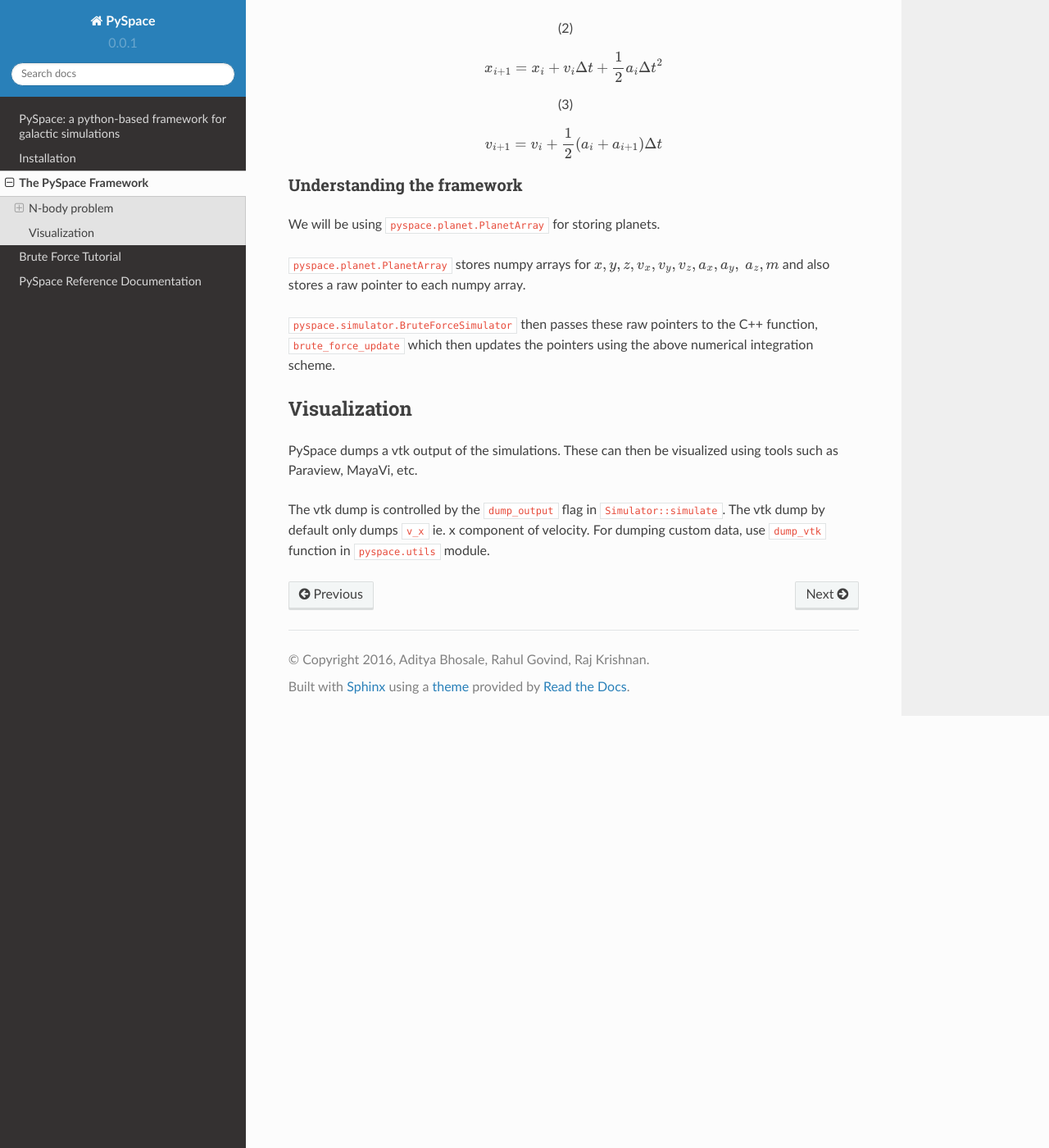
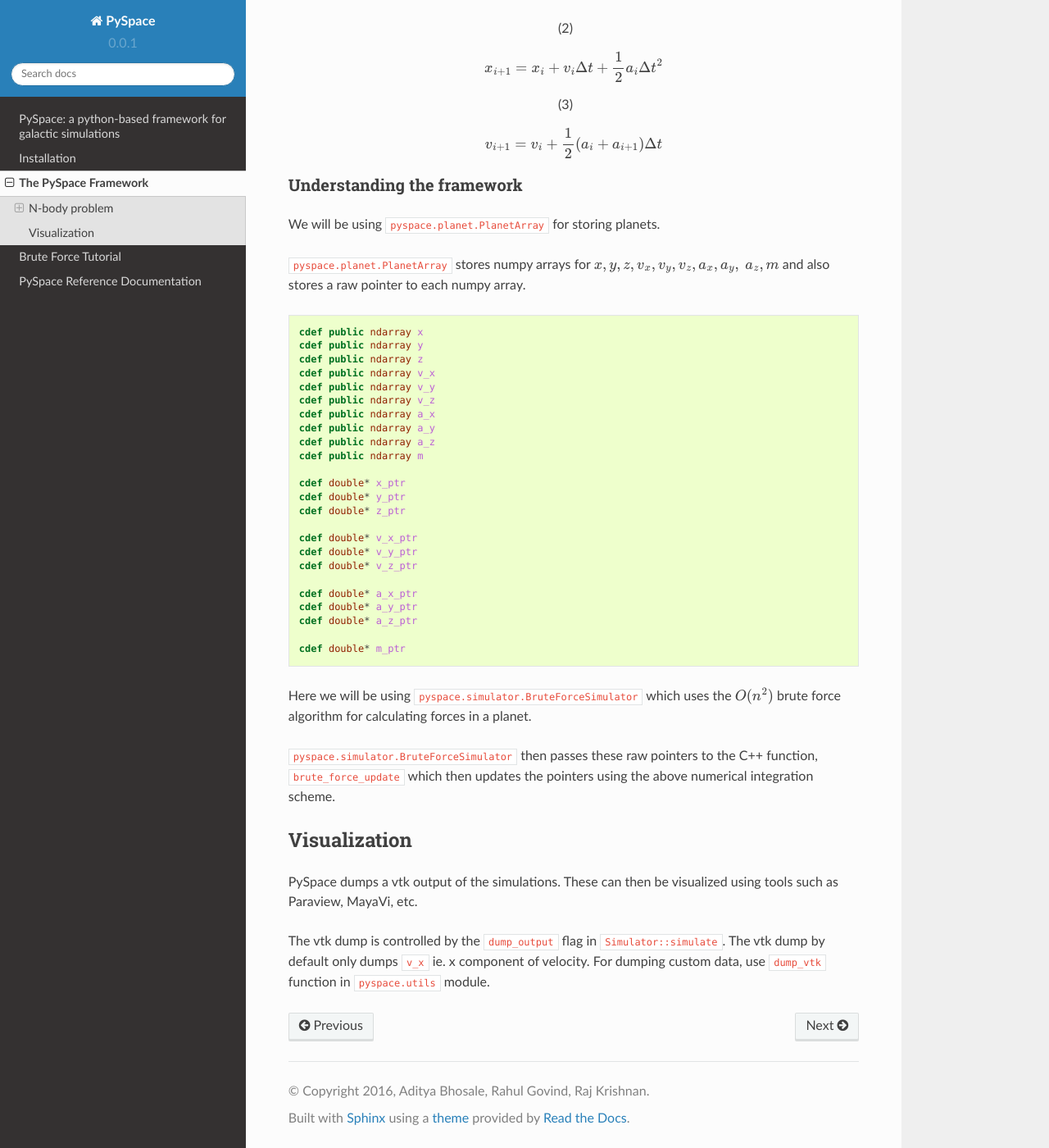
Before and after one commit to john-veillette/pyspace, a Sphinx documentation site: the page built from docs/source/design/framework.rst, in a window 1280 px wide and 1400 px high, scrolled down 627 px. Shown: the whole window at 82% size. Built offline with Sphinx 7.4.7 and the Read the Docs theme 2.0.0, drawn with Linux system fonts in a browser that asks for light colours.

Commit message:
[DOCS] Update framework docs

```diff
--- a/docs/source/design/framework.rst
+++ b/docs/source/design/framework.rst
@@ -43,11 +43,41 @@ Understanding the framework
 
 We will be using ``pyspace.planet.PlanetArray`` for storing planets.
 
-``pyspace.planet.PlanetArray`` stores numpy arrays for :math:`x, y, z, v_x, v_y, v_z, a_x, a_y, \
+``pyspace.planet.PlanetArray`` stores numpy arrays for :math:`x, y, z, v_x, v_y, v_z, a_x, a_y,\
 a_z, m` and also stores a raw pointer to each numpy array.
 
-``pyspace.simulator.BruteForceSimulator`` then passes these raw pointers to the C++ function,
-``brute_force_update`` which then updates the pointers using the above numerical integration
+.. code-block:: cython
+
+    cdef public ndarray x
+    cdef public ndarray y
+    cdef public ndarray z
+    cdef public ndarray v_x
+    cdef public ndarray v_y
+    cdef public ndarray v_z
+    cdef public ndarray a_x
+    cdef public ndarray a_y
+    cdef public ndarray a_z
+    cdef public ndarray m
+
+    cdef double* x_ptr
+    cdef double* y_ptr
+    cdef double* z_ptr
+
+    cdef double* v_x_ptr
+    cdef double* v_y_ptr
+    cdef double* v_z_ptr
+
+    cdef double* a_x_ptr
+    cdef double* a_y_ptr
+    cdef double* a_z_ptr
+
+    cdef double* m_ptr
+
+
+Here we will be using ``pyspace.simulator.BruteForceSimulator`` which uses
+the :math:`O(n^2)` brute force algorithm for calculating forces in a planet.
+
+``pyspace.simulator.BruteForceSimulator`` then passes these raw pointers to the C++ function, ``brute_force_update`` which then updates the pointers using the above numerical integration
 scheme.
 
 -------------
```
